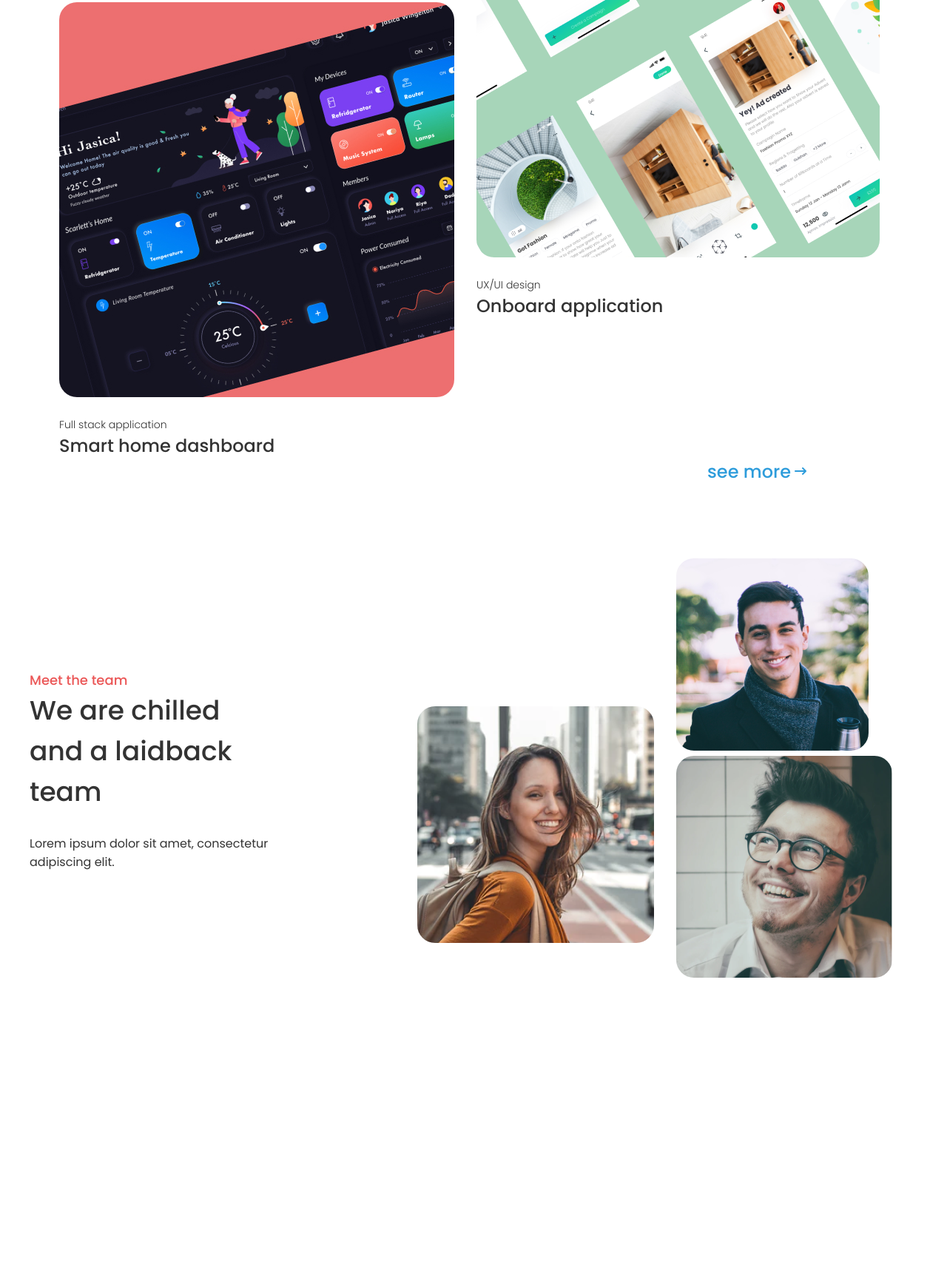
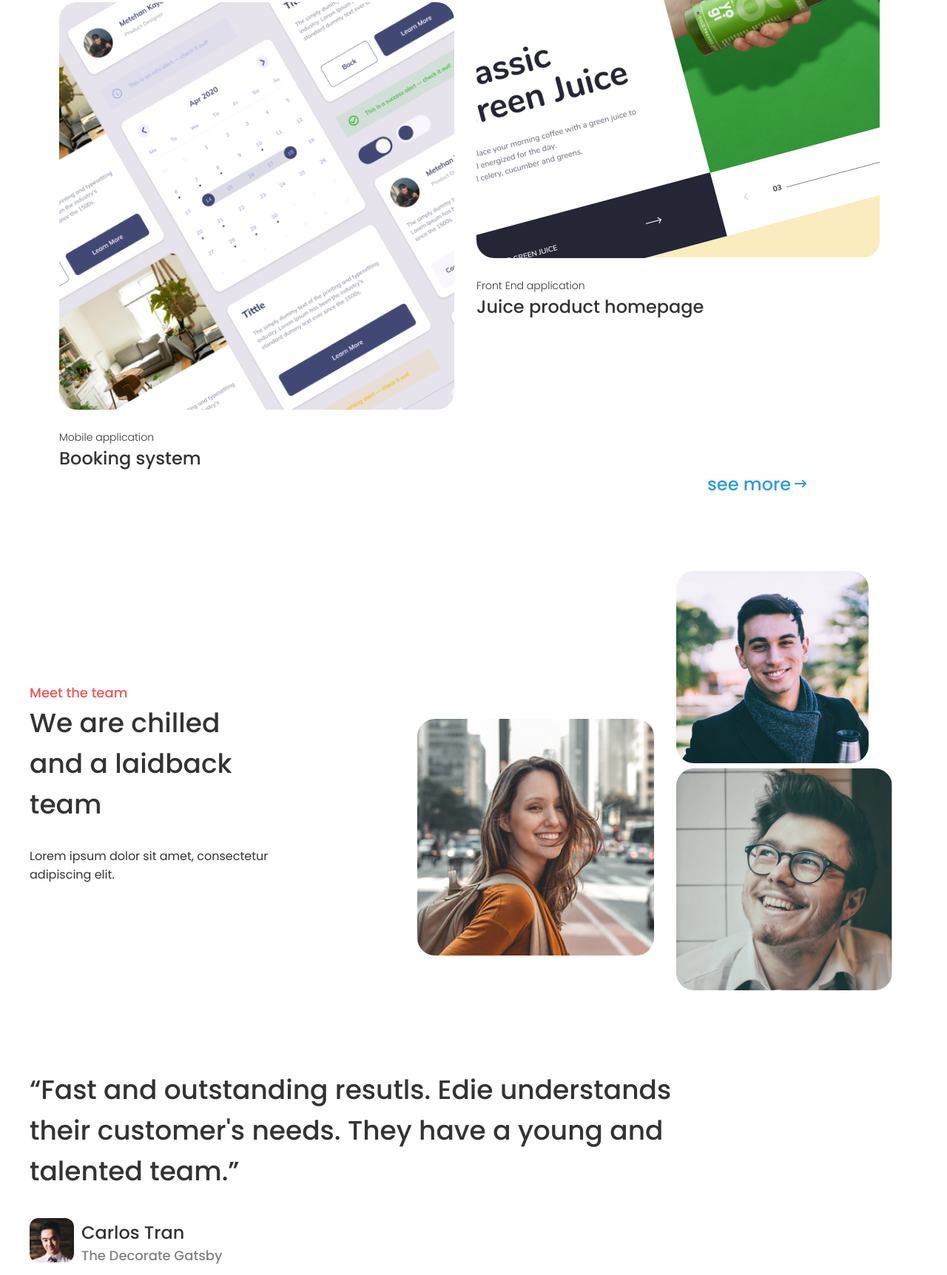
Before and after one commit to Ahammad204/Edie_homepage, a plain HTML site: page index.html in a window 1280 px wide. Shown: the part 3114-4838 px from the top of the page at 74% size. Before the commit the page ends 4453 px from the top, so only its background shows below. Drawn offline with Linux system fonts and the light colour scheme.

Commit message:
create client section and make it responsive

```diff
--- a/css/main.css
+++ b/css/main.css
@@ -113,14 +113,41 @@
 .team-info-des {
   font-size: 16px;
   font-weight: 400;
+}
+.team-image {
+  display: flex;
+}
+.team-img {
+  border-radius: 24px;
+}
 
+/* Client section */
+.client-section {
+  margin-top: 100px;
 }
-.team-image{
+.client-text {
+  font-size: 36px;
+  font-weight: 500;
+  margin-bottom: 36px;
+}
+.client-info {
   display: flex;
-
+  gap: 10px;
+  align-items: center;
 }
-.team-img{
-    border-radius: 24px;
+.client-img {
+  width: 60px;
+  height: 60px;
+  border-radius: 12px;
+}
+.client-name {
+  font-size: 24px;
+  font-weight: 500;
+}
+.client-company {
+  color: rgb(130, 130, 130);
+  font-size: 18px;
+  font-weight: 500;
 }
 
 @media only screen and (min-width: 200px) and (max-width: 576px) {
@@ -153,14 +180,20 @@
     flex-direction: column;
     gap: 50px;
   }
-  .team-image{
+  .team-image {
     display: flex;
     align-items: center;
     gap: 10px;
   }
-  .team-img{
+  .team-img {
     border-radius: 24px;
     width: 160px;
     height: auto;
   }
+
+  /* Client section */
+
+  .client-text {
+    font-size: 24px;
   }
+}
--- a/index.html
+++ b/index.html
@@ -148,15 +148,15 @@
           </div>
           <!-- Image 03 -->
           <div class="work-image-container left-img">
-            <img src="./images/smarthome.jpg" alt="" class="work-image" />
-            <p class="work-sub-title">Full stack application</p>
-            <h1 class="work-title">Smart home dashboard</h1>
+            <img src="./images/booking.png" alt="" class="work-image" />
+            <p class="work-sub-title">Mobile application</p>
+            <h1 class="work-title">Booking system</h1>
           </div>
           <!-- Image 04 -->
           <div class="work-image-container">
-            <img src="./images/onboard.png" alt="" class="work-image" />
-            <p class="work-sub-title">UX/UI design</p>
-            <h1 class="work-title">Onboard application</h1>
+            <img src="./images/juice-product.png" alt="" class="work-image" />
+            <p class="work-sub-title">Front End application</p>
+            <h1 class="work-title">Juice product homepage</h1>
           </div>
         </div>
         <div class="see-more">
@@ -180,11 +180,31 @@
         </div>
         <div class="team-image">
           <div class="left-img">
-            <img class="team-img" src="./images/person3.png" alt="">
+            <img class="team-img" src="./images/person3.png" alt="" />
           </div>
           <div class="right-img">
-            <img class="team-img" src="./images/person1.png" alt="">
-            <img class="team-img" src="./images/person2.png" alt="">
+            <img class="team-img" src="./images/person1.png" alt="" />
+            <img class="team-img" src="./images/person2.png" alt="" />
+          </div>
+        </div>
+      </section>
+
+      <!-- Client section -->
+      <section class="client-section">
+        <div class="client-review">
+          <p class="client-text">
+            “Fast and outstanding resutls. Edie understands <br />
+            their customer's needs. They have a young and <br />
+            talented team.”
+          </p>
+        </div>
+        <div class="client-info">
+          <div class="client-image">
+            <img src="./images/person4.png" alt="" class="client-img" />
+          </div>
+          <div class="client-intro">
+            <p class="client-name">Carlos Tran</p>
+            <p class="client-company">The Decorate Gatsby</p>
           </div>
         </div>
       </section>
```
Lines whose indentation alone changed are shown as unchanged.
